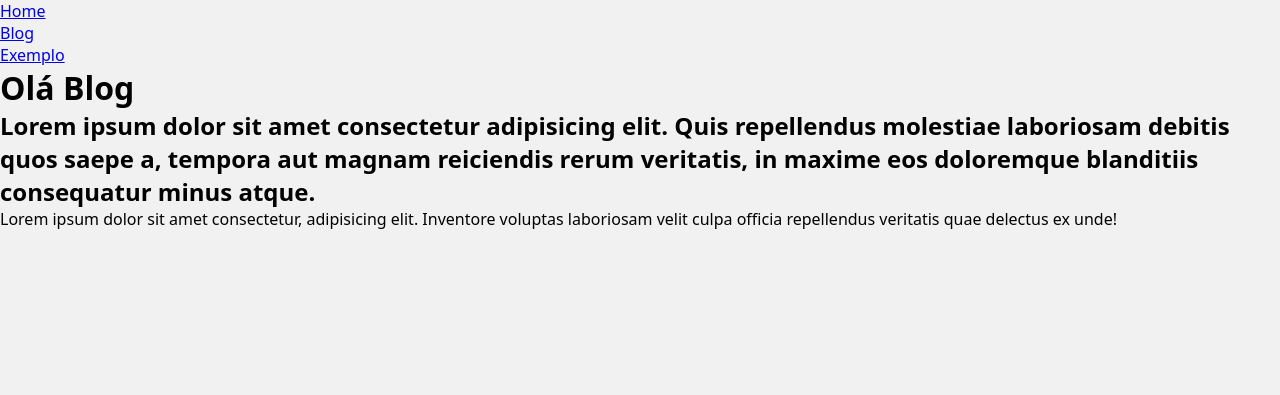
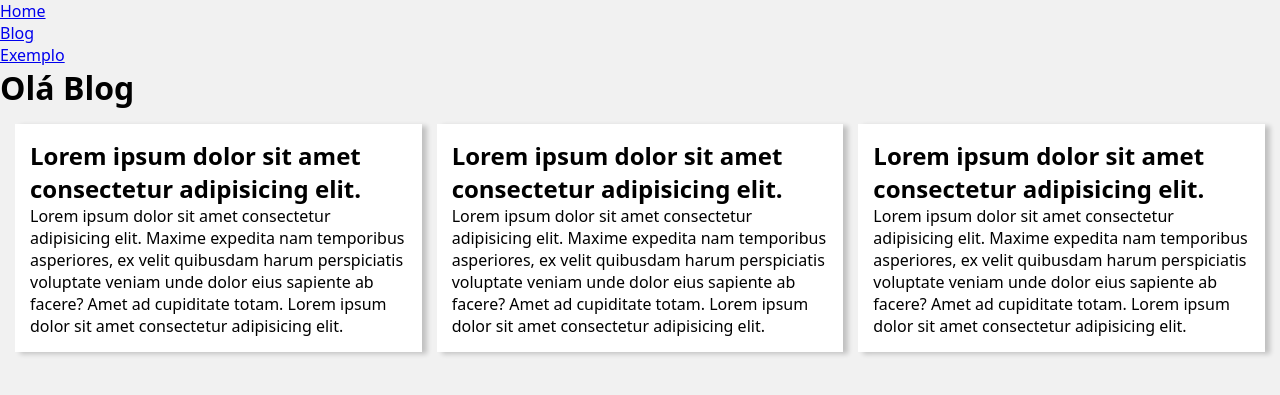
Before and after one commit to Wefrit/estudo_django, a Django app: page /blog/ in a window 1280 px wide. Shown: the top 395 px of the page. Run offline with Django 5.2, Linux system fonts and the light colour scheme.

Commit message:
Entendendo o HTML e adicionando CSS aos posts

```diff
--- a/base/global/partials/postblock.html
+++ b/base/global/partials/postblock.html
@@ -1,12 +1,13 @@
 <article class='post'>
     <header>
         <h2 class='post__title'>
-            Lorem ipsum dolor sit amet consectetur adipisicing elit. Quis repellendus molestiae laboriosam debitis quos saepe a,
-            tempora aut magnam reiciendis rerum veritatis, in maxime eos doloremque blanditiis consequatur minus atque.
+            Lorem ipsum dolor sit amet consectetur adipisicing elit.
         </h2>
     </header>
     <div class="post__body">
-        Lorem ipsum dolor sit amet consectetur,
-        adipisicing elit. Inventore voluptas laboriosam velit culpa officia repellendus veritatis quae delectus ex unde!
+        Lorem ipsum dolor sit amet consectetur adipisicing elit.
+        Maxime expedita nam temporibus asperiores, ex velit quibusdam harum perspiciatis voluptate veniam unde dolor eius sapiente ab facere?
+        Amet ad cupiditate totam.
+        Lorem ipsum dolor sit amet consectetur adipisicing elit.
     </div>
 </article>
--- a/base/static/global/css/style.css
+++ b/base/static/global/css/style.css
@@ -17,3 +17,21 @@ body {
     font-family: system-ui, -apple-system, BlinkMacSystemFont, 'Segoe UI', Roboto,
     Oxygen, Ubuntu, Cantarell, 'Open Sans', 'Helvetica Neue', sans-serif;
 }
+
+.content {
+    display: grid;
+    gap: 1.5rem;
+    padding: 1.5rem;
+}
+
+.post {
+    background: #ffff;
+    padding: 1.5rem;
+    box-shadow: 5px 2px 5px rgba(0,0,0,20%);
+}
+
+@media (min-width: 600px) {
+    .content {
+        grid-template-columns: repeat(auto-fill, minmax(32rem, 1fr));
+    }
+}
--- a/blog/templates/blog/index.html
+++ b/blog/templates/blog/index.html
@@ -3,4 +3,6 @@
 
 {% block posts %}
     {% include "global/partials/postblock.html" %}
+    {% include "global/partials/postblock.html" %}
+    {% include "global/partials/postblock.html" %}
 {% endblock posts %}
```
